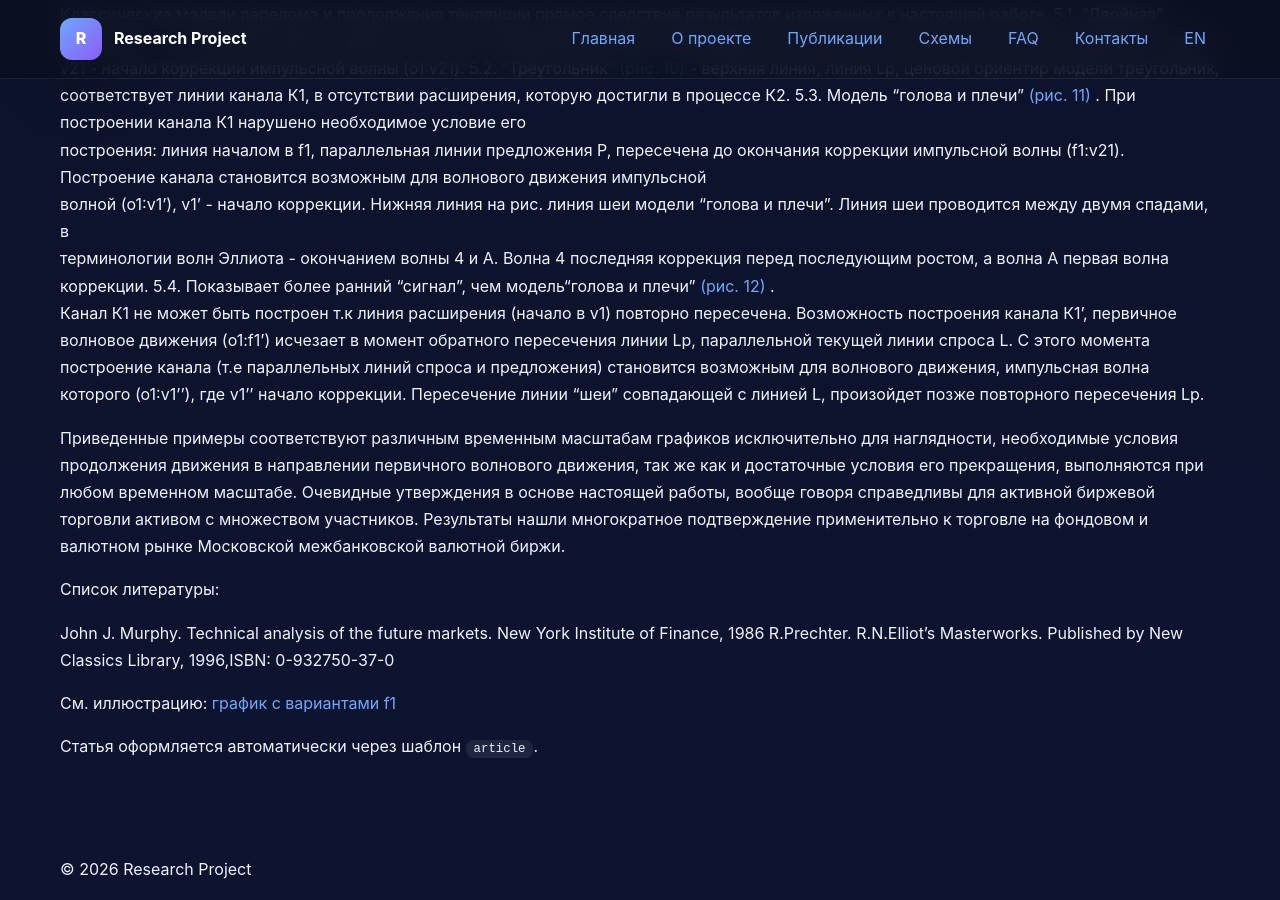
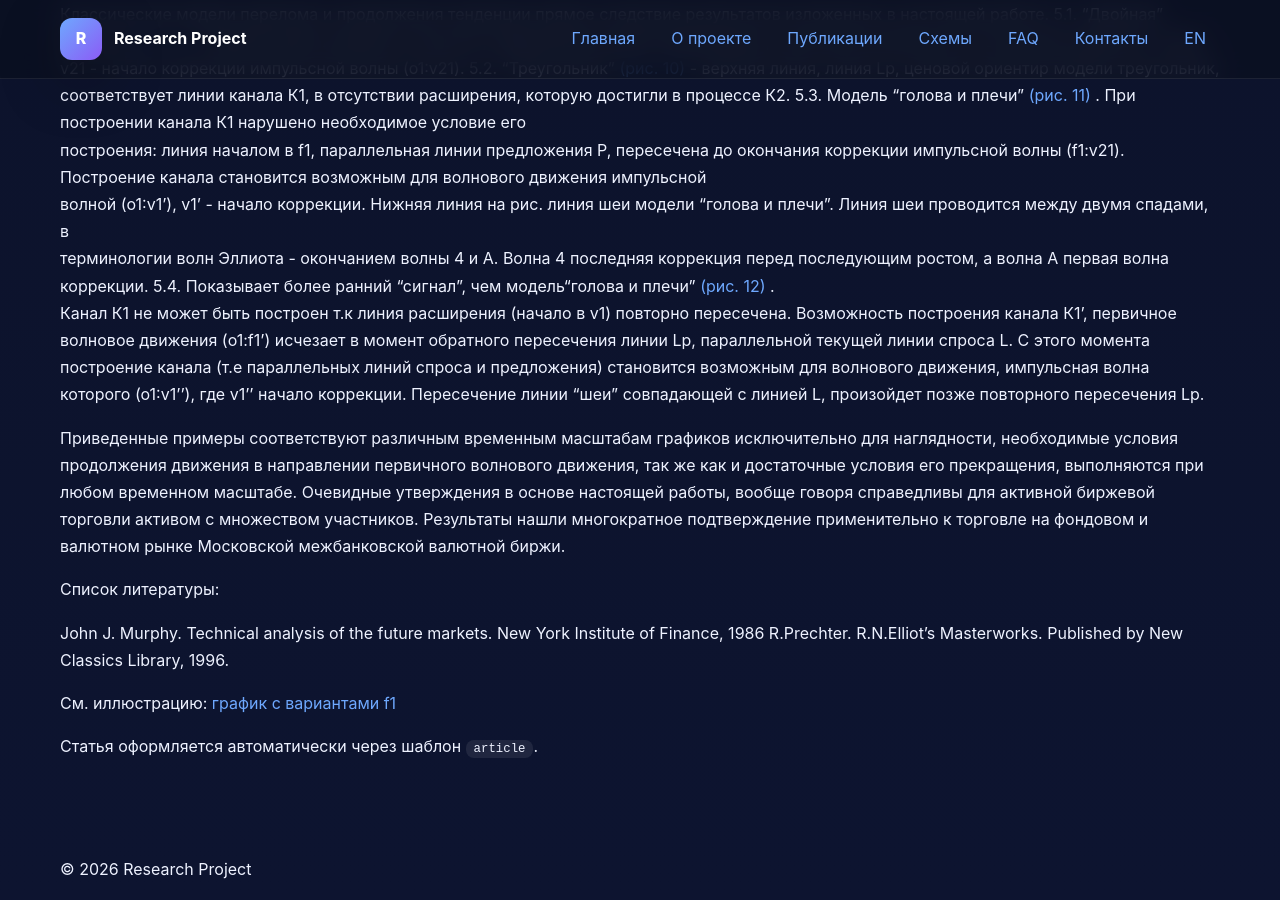
Before and after one commit to naoumov-ilia/naoumov-ilia.github.io, a Jekyll site: the page built from ru/articles/article-1.md, in a window 1280 px wide and 900 px high, scrolled down 2445 px. Built offline with Jekyll 4.4.1, drawn with Linux system fonts in a browser that asks for light colours.

Commit message:
Update article-1.md

```diff
--- a/ru/articles/article-1.md
+++ b/ru/articles/article-1.md
@@ -189,7 +189,8 @@ permalink: /ru/articles/article-1/
 Список литературы:
 
 John J. Murphy. Technical analysis of the future markets.  New York Institute of Finance, 1986
-R.Prechter.  R.N.Elliot’s Masterworks. Published by New Classics Library, 1996,ISBN: 0-932750-37-0
+R.Prechter.  R.N.Elliot’s Masterworks. Published by New Classics Library, 1996.
+
 
 
 
```
